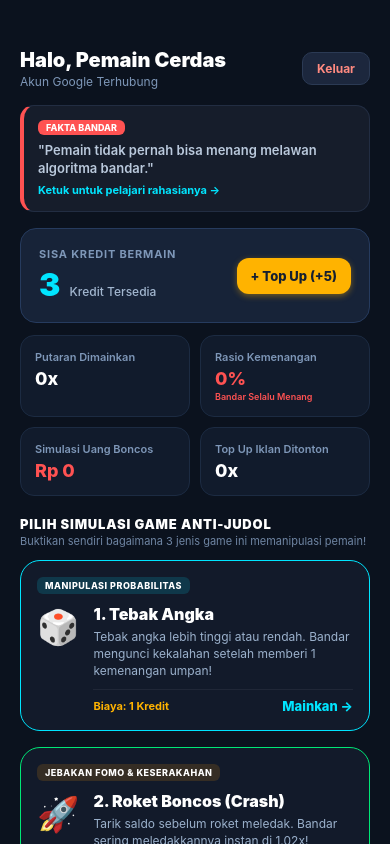
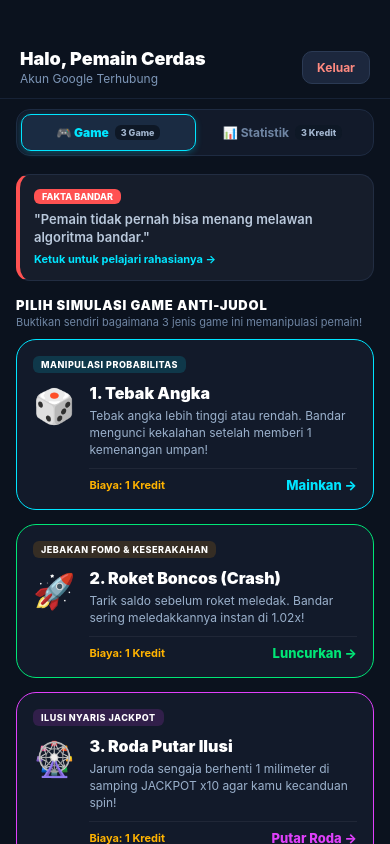
Before and after one commit to arkgnan/tebak-angka, a React Native app: screen /Home in a window 390 px wide. Shown: the top 844 px of the page. Built offline with nearby package versions, Linux system fonts and the light colour scheme.

Commit message:
feat: tambahkan 3 game simulasi anti-judol, 2 tab swipeable, dan bersihkan cache

```diff
--- a/screens/Home.tsx
+++ b/screens/Home.tsx
@@ -1,4 +1,4 @@
-import React, { useState } from "react";
+import React, { useState, useRef } from "react";
 import {
   View,
   Text,
@@ -6,6 +6,10 @@ import {
   TouchableOpacity,
   ScrollView,
   Alert,
+  useWindowDimensions,
+  NativeSyntheticEvent,
+  NativeScrollEvent,
+  Animated,
 } from "react-native";
 import { useNavigation } from "@react-navigation/native";
 import { StackNavigation } from "../App";
@@ -18,32 +22,32 @@ import EducationModal from "../components/EducationModal";
 import ShareModal from "../components/ShareModal";
 
 export default function Home() {
+  const { width: SCREEN_WIDTH } = useWindowDimensions();
   const { navigate } = useNavigation<StackNavigation>();
   const dispatch = useAppDispatch();
 
   const { user } = useAppSelector((state) => state.auth);
   const { credits, stats, history } = useAppSelector((state) => state.game);
 
+  const [activeTab, setActiveTab] = useState<number>(0); // 0: Game, 1: Statistik
   const [showAdModal, setShowAdModal] = useState(false);
   const [showEduModal, setShowEduModal] = useState(false);
   const [showShareModal, setShowShareModal] = useState(false);
 
-  const handleStartGame = () => {
-    if (credits <= 0) {
-      Alert.alert(
-        "Kredit Bermain Habis!",
-        "Kreditmu sudah 0. Dalam judi online nyata, ini adalah momen saat kamu boncos dan tergoda top-up uang asli. Tonton simulasi iklan untuk mendapatkan +5 kredit!",
-        [
-          { text: "Batal", style: "cancel" },
-          {
-            text: "Tonton Iklan (+5 Kredit)",
-            onPress: () => setShowAdModal(true),
-          },
-        ],
-      );
-      return;
-    }
-    navigate("Game");
+  const horizontalScrollRef = useRef<ScrollView>(null);
+
+  const handleTabPress = (index: number) => {
+    setActiveTab(index);
+    horizontalScrollRef.current?.scrollTo({
+      x: index * SCREEN_WIDTH,
+      animated: true,
+    });
+  };
+
+  const onMomentumScrollEnd = (e: NativeSyntheticEvent<NativeScrollEvent>) => {
+    const offsetX = e.nativeEvent.contentOffset.x;
+    const page = Math.round(offsetX / SCREEN_WIDTH);
+    setActiveTab(page);
   };
 
   const handleLogout = () => {
@@ -82,17 +86,13 @@ export default function Home() {
 
   return (
     <View style={styles.container}>
-      <ScrollView
-        contentContainerStyle={styles.scrollContent}
-        showsVerticalScrollIndicator={false}
-      >
-        {/* Bar Atas: Profil & Tombol Keluar */}
+      {/* 1. Bar Profil Atas (Selalu Menetap di Atas Kedua Tab) */}
       <View style={styles.topBar}>
-          <View>
-            <Text style={styles.greetingText}>
+        <View style={styles.profileInfo}>
+          <Text style={styles.greetingText} numberOfLines={1}>
             Halo, {user?.displayName || "Pemain Cerdas"}
           </Text>
-            <Text style={styles.statusSubtext}>
+          <Text style={styles.statusSubtext} numberOfLines={1}>
             {user?.email || "Akun Google Terhubung"}
           </Text>
         </View>
@@ -101,6 +101,73 @@ export default function Home() {
         </TouchableOpacity>
       </View>
 
+      {/* 2. Switcher Tab Swipe (Game & Statistik) */}
+      <View style={styles.tabBarContainer}>
+        <View style={styles.tabBar}>
+          <TouchableOpacity
+            style={[
+              styles.tabItem,
+              activeTab === 0 && styles.tabItemActiveGame,
+            ]}
+            onPress={() => handleTabPress(0)}
+            activeOpacity={0.7}
+          >
+            <Text
+              style={[
+                styles.tabText,
+                activeTab === 0 && styles.tabTextActiveGame,
+              ]}
+            >
+              🎮 Game
+            </Text>
+            <View style={styles.tabBadge}>
+              <Text style={styles.tabBadgeText}>3 Game</Text>
+            </View>
+          </TouchableOpacity>
+
+          <TouchableOpacity
+            style={[
+              styles.tabItem,
+              activeTab === 1 && styles.tabItemActiveStats,
+            ]}
+            onPress={() => handleTabPress(1)}
+            activeOpacity={0.7}
+          >
+            <Text
+              style={[
+                styles.tabText,
+                activeTab === 1 && styles.tabTextActiveStats,
+              ]}
+            >
+              📊 Statistik
+            </Text>
+            <View
+              style={[
+                styles.tabBadge,
+                credits === 0 && { backgroundColor: "#FF3D00" },
+              ]}
+            >
+              <Text style={styles.tabBadgeText}>{credits} Kredit</Text>
+            </View>
+          </TouchableOpacity>
+        </View>
+      </View>
+
+      {/* 3. Horizontal Pager (Bisa Di-Swipe Kiri & Kanan) */}
+      <ScrollView
+        ref={horizontalScrollRef}
+        horizontal
+        pagingEnabled
+        showsHorizontalScrollIndicator={false}
+        onMomentumScrollEnd={onMomentumScrollEnd}
+        style={styles.pager}
+      >
+        {/* ================= TAB 1: PILIHAN GAME ================= */}
+        <View style={[styles.tabContentPage, { width: SCREEN_WIDTH }]}>
+          <ScrollView
+            contentContainerStyle={styles.scrollPageContent}
+            showsVerticalScrollIndicator={false}
+          >
             {/* Banner Edukatif */}
             <TouchableOpacity
               style={styles.bannerContainer}
@@ -112,21 +179,12 @@ export default function Home() {
               <Text style={styles.bannerText}>
                 "Pemain tidak pernah bisa menang melawan algoritma bandar."
               </Text>
-          <Text style={styles.bannerCta}>Ketuk untuk pelajari rahasianya →</Text>
+              <Text style={styles.bannerCta}>
+                Ketuk untuk pelajari rahasianya →
+              </Text>
             </TouchableOpacity>
 
-        {/* Kartu Statistik & Kredit */}
-        <StatCard
-          credits={credits}
-          totalPlayed={stats.totalPlayed}
-          totalWins={stats.totalWins}
-          totalLosses={stats.totalLosses}
-          moneyLost={stats.simulatedMoneyLost}
-          totalAdsWatched={stats.totalAdsWatched}
-          onTopUpPress={() => setShowAdModal(true)}
-        />
-
-        {/* Section Title: Pilihan Game */}
+            {/* Sub-header Pilihan Game */}
             <View style={styles.sectionHeader}>
               <Text style={styles.sectionTitle}>PILIH SIMULASI GAME ANTI-JUDOL</Text>
               <Text style={styles.sectionSubtitle}>
@@ -146,7 +204,9 @@ export default function Home() {
               }}
             >
               <View style={styles.gameCardBadge}>
-            <Text style={styles.gameCardBadgeText}>MANIPULASI PROBABILITAS</Text>
+                <Text style={styles.gameCardBadgeText}>
+                  MANIPULASI PROBABILITAS
+                </Text>
               </View>
               <View style={styles.gameCardContent}>
                 <Text style={styles.gameCardIcon}>🎲</Text>
@@ -175,18 +235,24 @@ export default function Home() {
               }}
             >
               <View style={[styles.gameCardBadge, styles.badgeOrange]}>
-            <Text style={styles.gameCardBadgeText}>JEBAKAN FOMO & KESERAKAHAN</Text>
+                <Text style={styles.gameCardBadgeText}>
+                  JEBAKAN FOMO & KESERAKAHAN
+                </Text>
               </View>
               <View style={styles.gameCardContent}>
                 <Text style={styles.gameCardIcon}>🚀</Text>
                 <View style={styles.gameCardInfo}>
-              <Text style={styles.gameCardTitle}>2. Roket Boncos (Crash)</Text>
+                  <Text style={styles.gameCardTitle}>
+                    2. Roket Boncos (Crash)
+                  </Text>
                   <Text style={styles.gameCardDesc}>
                     Tarik saldo sebelum roket meledak. Bandar sering meledakkannya instan di 1.02x!
                   </Text>
                   <View style={styles.gameCardFooter}>
                     <Text style={styles.gameCardCost}>Biaya: 1 Kredit</Text>
-                <Text style={[styles.gameCardCta, styles.textGreen]}>Luncurkan →</Text>
+                    <Text style={[styles.gameCardCta, styles.textGreen]}>
+                      Luncurkan →
+                    </Text>
                   </View>
                 </View>
               </View>
@@ -204,7 +270,9 @@ export default function Home() {
               }}
             >
               <View style={[styles.gameCardBadge, styles.badgePurple]}>
-            <Text style={styles.gameCardBadgeText}>ILUSI NYARIS JACKPOT</Text>
+                <Text style={styles.gameCardBadgeText}>
+                  ILUSI NYARIS JACKPOT
+                </Text>
               </View>
               <View style={styles.gameCardContent}>
                 <Text style={styles.gameCardIcon}>🎡</Text>
@@ -215,7 +283,9 @@ export default function Home() {
                   </Text>
                   <View style={styles.gameCardFooter}>
                     <Text style={styles.gameCardCost}>Biaya: 1 Kredit</Text>
-                <Text style={[styles.gameCardCta, styles.textPurple]}>Putar Roda →</Text>
+                    <Text style={[styles.gameCardCta, styles.textPurple]}>
+                      Putar Roda →
+                    </Text>
                   </View>
                 </View>
               </View>
@@ -239,6 +309,25 @@ export default function Home() {
                 <Text style={styles.eduBtnText}>Bongkar Trik</Text>
               </TouchableOpacity>
             </View>
+          </ScrollView>
+        </View>
+
+        {/* ================= TAB 2: STATISTIK & RIWAYAT ================= */}
+        <View style={[styles.tabContentPage, { width: SCREEN_WIDTH }]}>
+          <ScrollView
+            contentContainerStyle={styles.scrollPageContent}
+            showsVerticalScrollIndicator={false}
+          >
+            {/* Kartu Statistik & Kredit */}
+            <StatCard
+              credits={credits}
+              totalPlayed={stats.totalPlayed}
+              totalWins={stats.totalWins}
+              totalLosses={stats.totalLosses}
+              moneyLost={stats.simulatedMoneyLost}
+              totalAdsWatched={stats.totalAdsWatched}
+              onTopUpPress={() => setShowAdModal(true)}
+            />
 
             {/* Riwayat Putaran Terakhir */}
             <View style={styles.historyCard}>
@@ -253,10 +342,10 @@ export default function Home() {
 
               {history.length === 0 ? (
                 <Text style={styles.emptyHistory}>
-              Belum ada putaran. Pilih salah satu game di atas untuk membuktikan manipulasi bandar!
+                  Belum ada riwayat permainan. Swipe ke tab "Pilihan Game" untuk mulai mencoba simulasi!
                 </Text>
               ) : (
-            history.slice(0, 6).map((item, idx) => (
+                history.slice(0, 10).map((item, idx) => (
                   <View key={idx} style={styles.historyItem}>
                     <View style={styles.historyLeft}>
                       <Text
@@ -280,6 +369,18 @@ export default function Home() {
                   </View>
                 ))
               )}
+            </View>
+
+            {/* Catatan Edukasi Keuangan */}
+            <View style={styles.financeInsightBox}>
+              <Text style={styles.financeInsightTitle}>
+                📉 Pelajaran Keuangan:
+              </Text>
+              <Text style={styles.financeInsightText}>
+                Total uang boncos simulasi (Rp {stats.simulatedMoneyLost.toLocaleString("id-ID")}) menunjukkan betapa cepatnya uang terbuang sia-sia hanya dalam beberapa puluh putaran judi online.
+              </Text>
+            </View>
+          </ScrollView>
         </View>
       </ScrollView>
 
@@ -310,18 +411,23 @@ const styles = StyleSheet.create({
     flex: 1,
     backgroundColor: "#0B121E",
   },
-  scrollContent: {
-    padding: 20,
+  topBar: {
+    paddingHorizontal: 20,
     paddingTop: 48,
-    gap: 16,
-  },
-  topBar: {
+    paddingBottom: 12,
     flexDirection: "row",
     justifyContent: "space-between",
     alignItems: "center",
+    backgroundColor: "#0B121E",
+    borderBottomWidth: 1,
+    borderBottomColor: "#172236",
+  },
+  profileInfo: {
+    flex: 1,
+    marginRight: 12,
   },
   greetingText: {
-    fontSize: 20,
+    fontSize: 18,
     fontWeight: "900",
     color: "#FFFFFF",
   },
@@ -342,6 +448,84 @@ const styles = StyleSheet.create({
     color: "#FF8A80",
     fontSize: 12,
     fontWeight: "700",
+  },
+  tabBarContainer: {
+    paddingHorizontal: 16,
+    paddingVertical: 10,
+    backgroundColor: "#0B121E",
+  },
+  tabBar: {
+    flexDirection: "row",
+    backgroundColor: "#121A2A",
+    borderRadius: 14,
+    padding: 4,
+    borderWidth: 1,
+    borderColor: "#1E2B42",
+  },
+  tabItem: {
+    flex: 1,
+    flexDirection: "row",
+    alignItems: "center",
+    justifyContent: "center",
+    paddingVertical: 10,
+    borderRadius: 10,
+    gap: 6,
+  },
+  tabItemActiveGame: {
+    backgroundColor: "#1A2B42",
+    borderWidth: 1,
+    borderColor: "#00E5FF",
+    shadowColor: "#00E5FF",
+    shadowOffset: { width: 0, height: 2 },
+    shadowOpacity: 0.25,
+    shadowRadius: 6,
+    elevation: 3,
+  },
+  tabItemActiveStats: {
+    backgroundColor: "#1D283E",
+    borderWidth: 1,
+    borderColor: "#FFB300",
+    shadowColor: "#FFB300",
+    shadowOffset: { width: 0, height: 2 },
+    shadowOpacity: 0.25,
+    shadowRadius: 6,
+    elevation: 3,
+  },
+  tabText: {
+    fontSize: 12,
+    fontWeight: "700",
+    color: "#6F85A3",
+  },
+  tabTextActiveGame: {
+    color: "#00E5FF",
+    fontWeight: "900",
+  },
+  tabTextActiveStats: {
+    color: "#FFB300",
+    fontWeight: "900",
+  },
+  tabBadge: {
+    backgroundColor: "#0E1826",
+    paddingHorizontal: 6,
+    paddingVertical: 2,
+    borderRadius: 6,
+  },
+  tabBadgeText: {
+    color: "#A2B6CF",
+    fontSize: 9,
+    fontWeight: "800",
+  },
+  pager: {
+    flex: 1,
+  },
+  tabContentPage: {
+    flex: 1,
+  },
+  scrollPageContent: {
+    padding: 16,
+    paddingTop: 8,
+    paddingBottom: 36,
+    gap: 14,
   },
   bannerContainer: {
     backgroundColor: "#161D2B",
@@ -378,7 +562,7 @@ const styles = StyleSheet.create({
     marginTop: 6,
   },
   sectionHeader: {
-    marginTop: 4,
+    marginTop: 2,
     marginBottom: -4,
   },
   sectionTitle: {
@@ -485,6 +669,7 @@ const styles = StyleSheet.create({
   actionRow: {
     flexDirection: "row",
     gap: 10,
+    marginTop: 4,
   },
   actionBtn: {
     flex: 1,
@@ -524,7 +709,6 @@ const styles = StyleSheet.create({
     padding: 16,
     borderWidth: 1,
     borderColor: "#1E2A3E",
-    marginTop: 4,
   },
   historyHeader: {
     flexDirection: "row",
@@ -583,4 +767,22 @@ const styles = StyleSheet.create({
     fontWeight: "700",
     marginLeft: 8,
   },
+  financeInsightBox: {
+    backgroundColor: "#1A1523",
+    padding: 14,
+    borderRadius: 14,
+    borderWidth: 1,
+    borderColor: "#FF5252",
+  },
+  financeInsightTitle: {
+    color: "#FF5252",
+    fontSize: 12,
+    fontWeight: "800",
+    marginBottom: 4,
+  },
+  financeInsightText: {
+    color: "#E2C6C6",
+    fontSize: 11,
+    lineHeight: 16,
+  },
 });
```
Also changed, not shown: 9 other files (tests, documents, lock files or other folders). Lines whose indentation alone changed are shown as unchanged.
